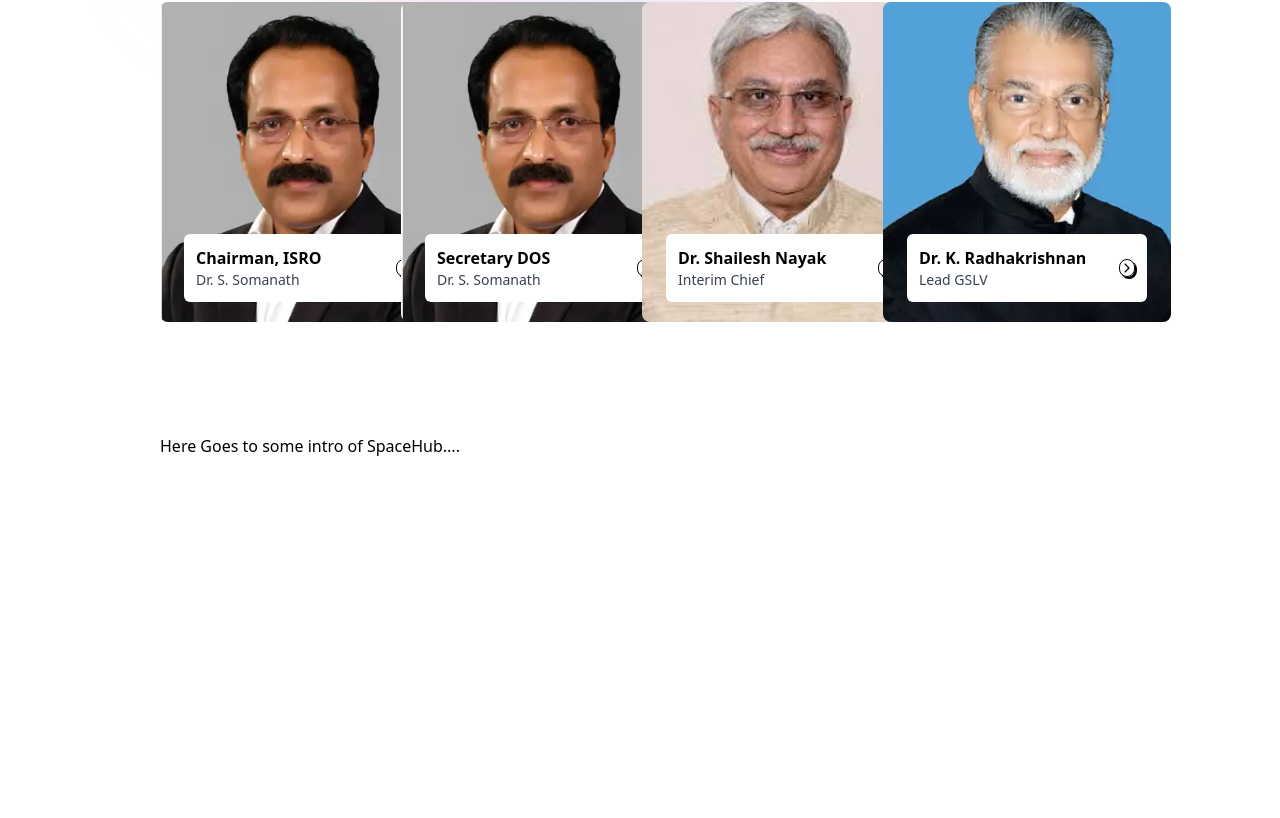
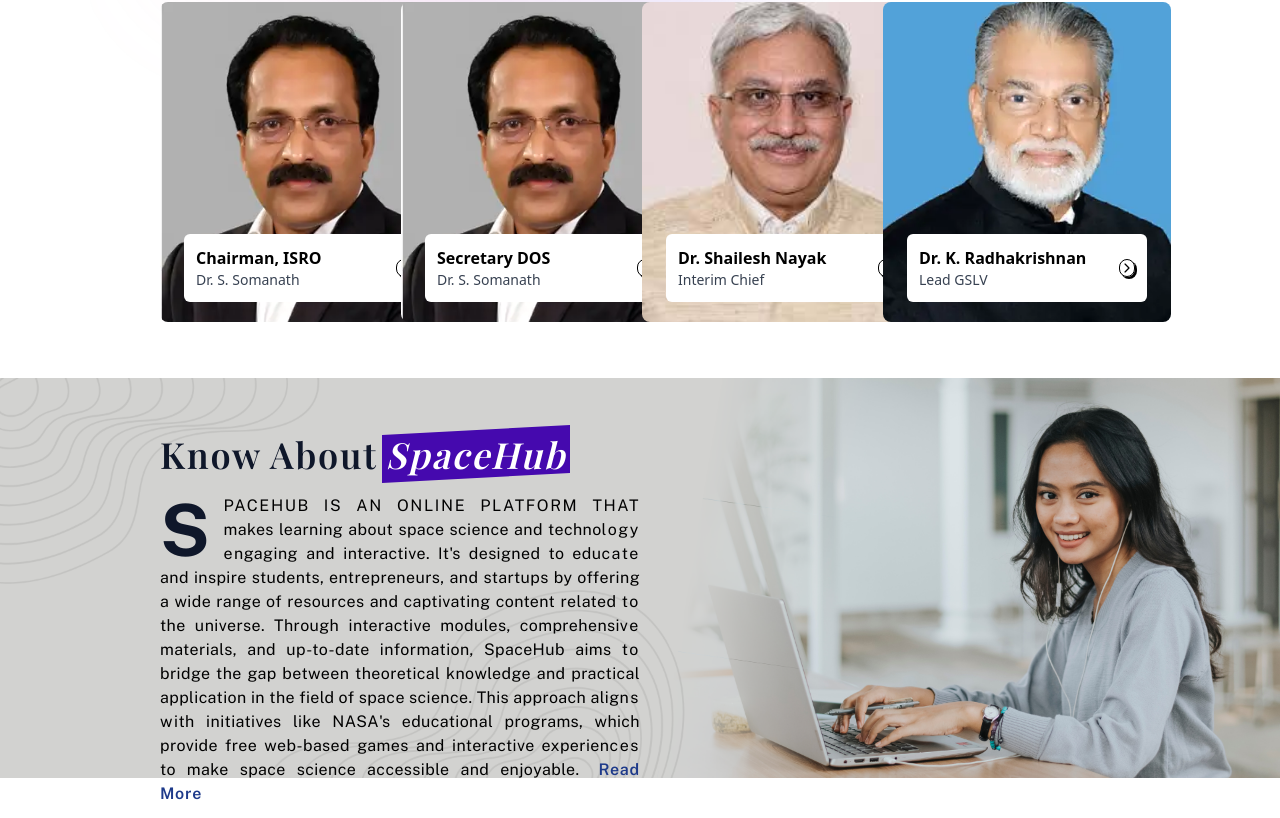
Before and after one commit to SwaroopArya65/ISRO-SpaceHub, a React (Vite) app in the folder frontend/: page / in a window 1280 px wide. Shown: the part 2342-3160 px from the top of the page. Before the commit the page ends 2840 px from the top, so only its background shows below. Built offline with nearby package versions, Linux system fonts and the light colour scheme; a web font is replaced by a local one.

Commit message:
Completed AboutUs component but some minor changes

```diff
--- a/frontend/src/components/AboutUs.jsx
+++ b/frontend/src/components/AboutUs.jsx
@@ -1,9 +1,27 @@
 import React from 'react'
+import { Link } from 'react-router-dom';
+
 
 const AboutUs = () => {
     return (
-        <div className='relative isolate px-6 pt-14 pb-10 lg:px-40'>
-            Here Goes to some intro of SpaceHub....
+        // relative isolate px-6 pt-14 pb-10 lg:px-40 aspect-square bg-[url('./assets/1.png')] bg-no-repeat bg-contain group h-[400px] w-full
+        <div className="relative isolate px-6 pt-14 lg:px-40 aspect-square bg-[url('./assets/c1.png')] bg-no-repeat bg-cover group h-[400px] w-full">
+            <blockquote class="text-4xl tracking-wider font-semibold font-playfair text-start text-slate-900 mb-5">
+                Know About
+                <span class="before:block before:absolute before:-inset-1 before:-skew-y-3 before:bg-bg relative inline-block ml-2">
+                    <span class="relative text-white italic roun">SpaceHub</span>
+                </span>
+            </blockquote>
+            <div className='w-[50%] text-justify'>
+                <p className='first-line:uppercase first-line:tracking-widest first-letter:text-7xl first-letter:font-bold first-letter:text-slate-900 first-letter:mr-3 first-letter:float-left font-publicSans tracking-wide'>
+                    SpaceHub is an online platform that makes learning about space science and technology engaging and interactive.
+                    It's designed to educate and inspire students, entrepreneurs, and startups by offering a wide range of resources
+                    and captivating content related to the universe. Through interactive modules, comprehensive materials, and up-to-date
+                    information, SpaceHub aims to bridge the gap between theoretical knowledge and practical application in the field of
+                    space science. This approach aligns with initiatives like NASA's educational programs, which provide free web-based
+                    games and interactive experiences to make space science accessible and enjoyable. <Link className='hover:bg-slate-900 rounded-full px-2 py-1 text-blue-900 font-semibold tracking-wider text-md'>Read More</Link>
+                </p>
+            </div>
         </div>
     )
 }
--- a/frontend/src/pages/Index.jsx
+++ b/frontend/src/pages/Index.jsx
@@ -57,7 +57,7 @@
             <div>
                 <OrganizerBoard />
             </div>
-            <div>
+            <div className='mb-10'>
                 <AboutUs />
             </div>
         </div>
```
Also changed, not shown: frontend/src/assets/c1.png (added).
